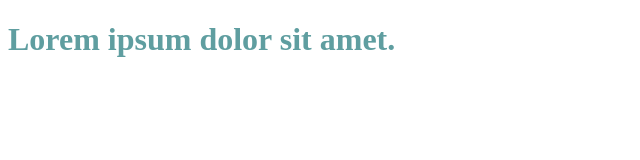
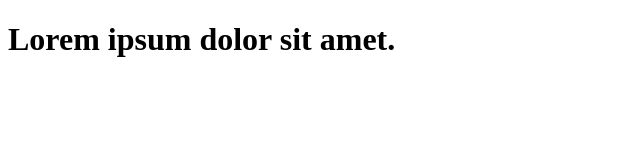
Before and after one commit to Vithbl/Vithbl, a plain HTML site: page index.html in a window 1280 px wide. Shown: the whole page, without its empty margins (0-640 px from the left). Drawn offline with Linux system fonts and the light colour scheme.

Commit message:
Revert "color"
This reverts commit e4145f32457473cbf114af633e67d68eeb8a364d.

```diff
--- a/index.html
+++ b/index.html
@@ -3,7 +3,6 @@
 <head>
     <meta charset="UTF-8">
     <meta name="viewport" content="width=device-width, initial-scale=1.0">
-    <link href="style.css" type="text/css" rel="stylesheet">
     <title>Document</title>
 </head>
 <body>
--- a/style.css
+++ /dev/null
@@ -1,3 +0,0 @@
-h1 {
-    color: cadetblue;
-}
```
